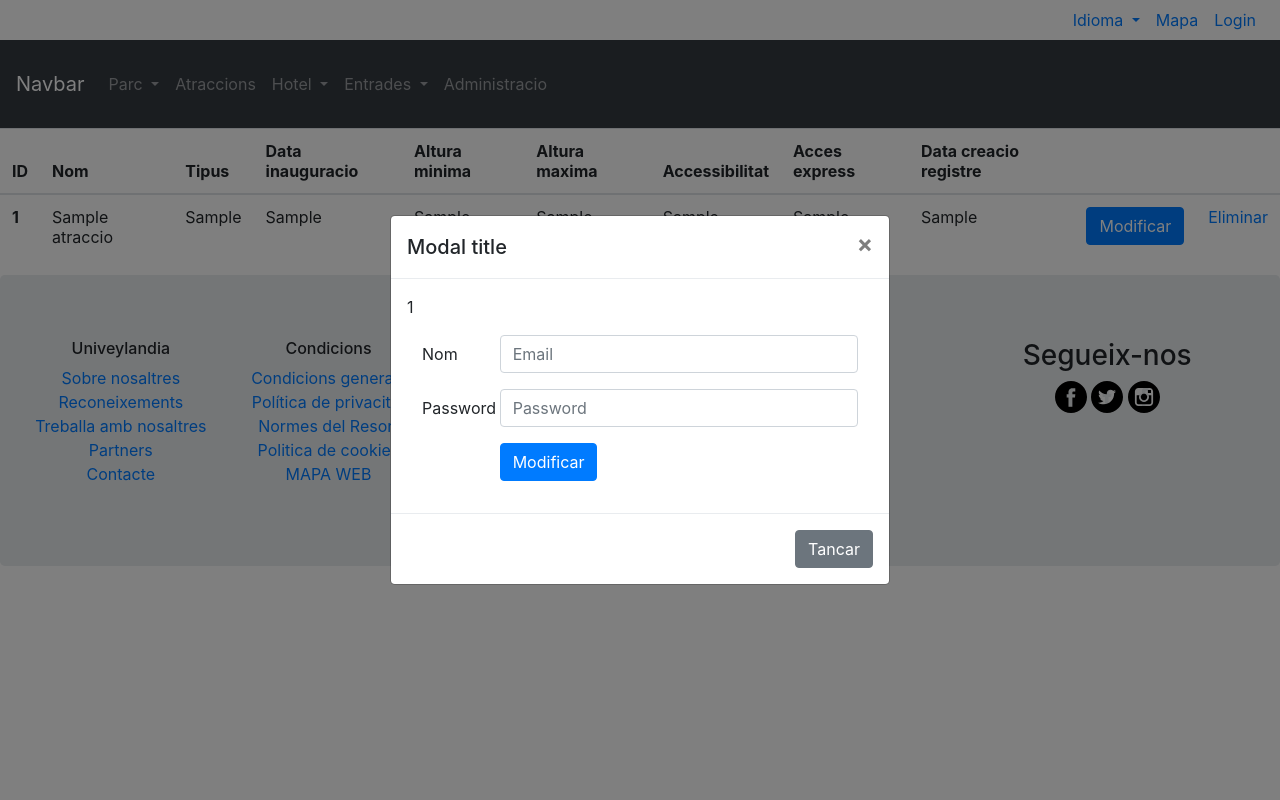
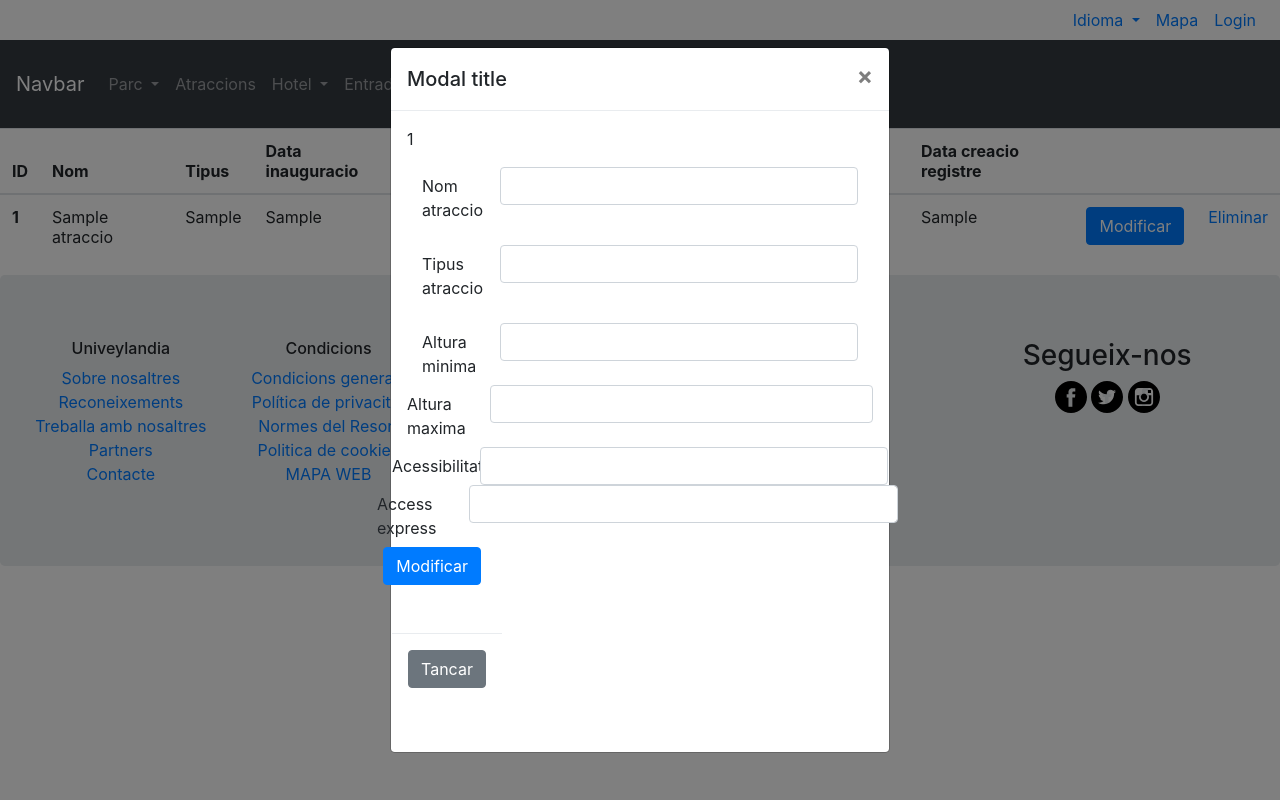
Before and after one commit to jfebrerc/univeylandiaPHP, a PHP site: page /Atraccions/consulta_test.php in a window 1280 px wide, after a click on "Modificar". Run offline with PHP 8.4, Linux system fonts and the light colour scheme; tables that the repository leaves empty or names only in its code hold one stand-in row (values such as "Sample post").

Commit message:
Update Atraccions/consulta_test.php

```diff
--- a/Atraccions/consulta_test.php
+++ b/Atraccions/consulta_test.php
@@ -202,16 +202,36 @@ if (!isset($_SESSION['id_rol'])) :?>
                   <div class="container">
                     <form>
                       <div class="form-group row">
-                        <label for="inputEmail3" class="col-sm-2 col-form-label">Nom</label>
+                        <label for="inputEmail3" class="col-sm-2 col-form-label">Nom atraccio</label>
                         <div class="col-sm-10">
-                          <input type="text" class="form-control" id="example-text-input" placeholder="Email">
+                          <input type="text" class="form-control" id="example-text-input">
                       </div>
                       </div>
                         <div class="form-group row">
-                          <label for="inputPassword3" class="col-sm-2 col-form-label">Password</label>
+                          <label for="inputPassword3" class="col-sm-2 col-form-label">Tipus atraccio</label>
                             <div class="col-sm-10">
-                              <input type="text" class="form-control" id="example-text-input" placeholder="Password">
+                              <input type="text" class="form-control" id="example-text-input">
                             </div>
+                        </div>
+                        <div class="form-group row">
+                          <label for="inputEmail3" class="col-sm-2 col-form-label">Altura minima</label>
+                          <div class="col-sm-10">
+                            <input type="text" class="form-control" id="example-text-input">
+                        </div>
+                        <div class="form-group row">
+                          <label for="inputEmail3" class="col-sm-2 col-form-label">Altura maxima</label>
+                          <div class="col-sm-10">
+                            <input type="text" class="form-control" id="example-text-input">
+                        </div>
+                        <div class="form-group row">
+                          <label for="inputEmail3" class="col-sm-2 col-form-label">Acessibilitat</label>
+                          <div class="col-sm-10">
+                            <input type="text" class="form-control" id="example-text-input">
+                        </div>
+                        <div class="form-group row">
+                          <label for="inputEmail3" class="col-sm-2 col-form-label">Access express</label>
+                          <div class="col-sm-10">
+                            <input type="text" class="form-control" id="example-text-input">
                         </div>
                       <div class="form-group row">
                         <div class="offset-sm-2 col-sm-10">
```
